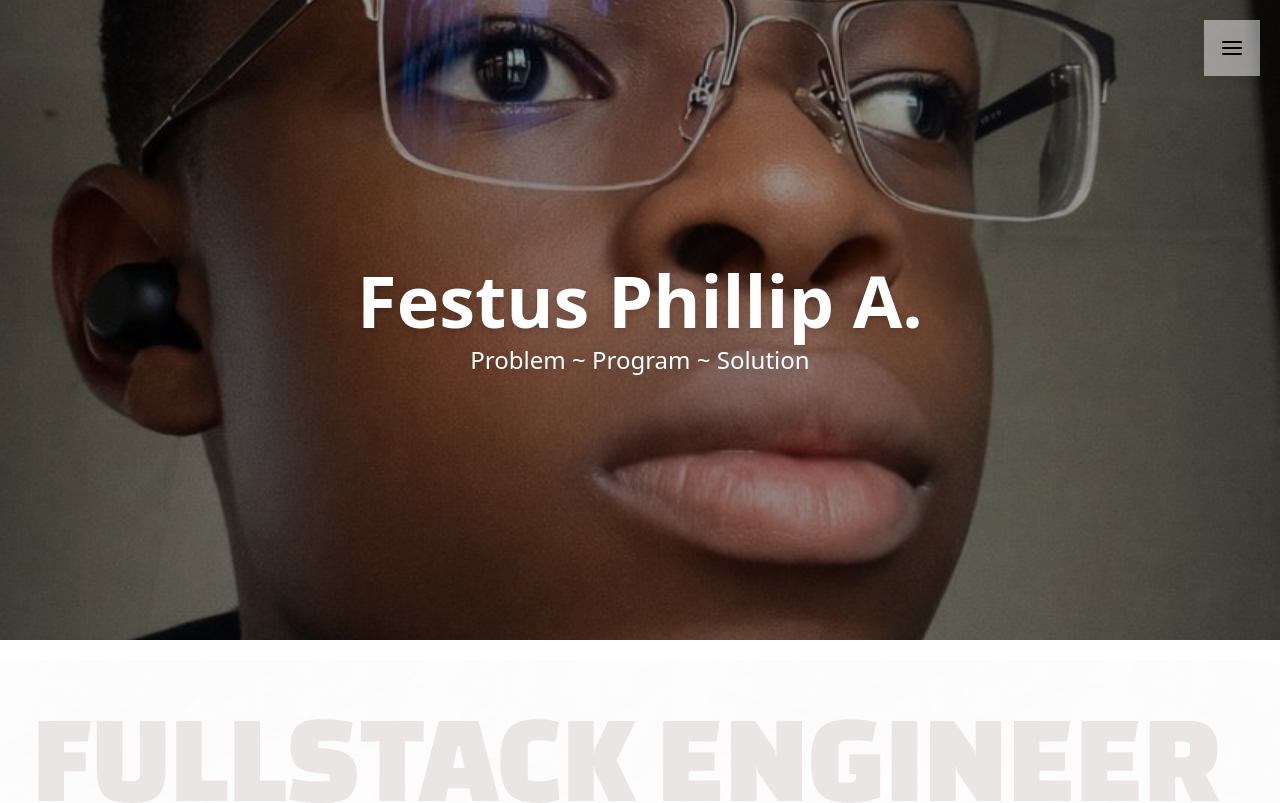
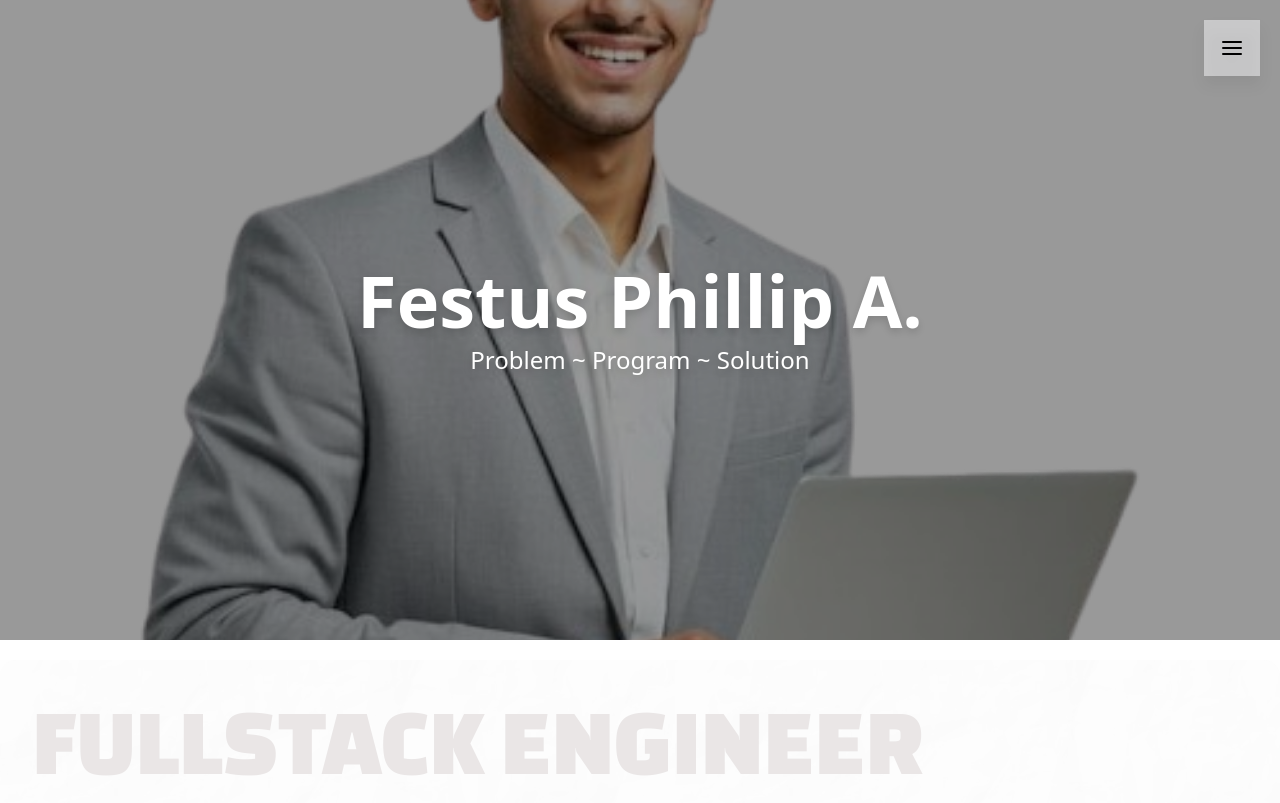
Before and after one commit to Festus-123/Festus-s-Portfolio, a Next.js app: page / in a window 1280 px wide. Shown: the top 803 px of the page. Built offline with nearby package versions, Linux system fonts and the light colour scheme; a web font is replaced by a local one.

Commit message:
new updates to overview

```diff
--- a/components/hero/Hero_page.tsx
+++ b/components/hero/Hero_page.tsx
@@ -48,7 +48,7 @@ const HeroPage = () => {
         style={{}}
       >
         <motion.img
-          src="/festus.jpg"
+          src="/her-img.png"
           alt="Hero"
           className="w-full h-full object-cover"
         />
@@ -80,7 +80,7 @@ const HeroPage = () => {
 
         <div className={`relative p-8 w-full mt-5 ${changaOne.className}`} >
           <motion.h2
-            className="text-9xl sm:text-9xl md:text-9xl lg:tex-9xl font- leading-none md:leading-none text-[#300e0e] font-style"
+            className="text-5xl sm:text-6xl md:text-8xl lg:tex-9xl font- leading-none md:leading-none text-[#300e0e] font-style"
             initial="hidden"
             whileInView="visible"
             viewport={{ once: true }}
```
